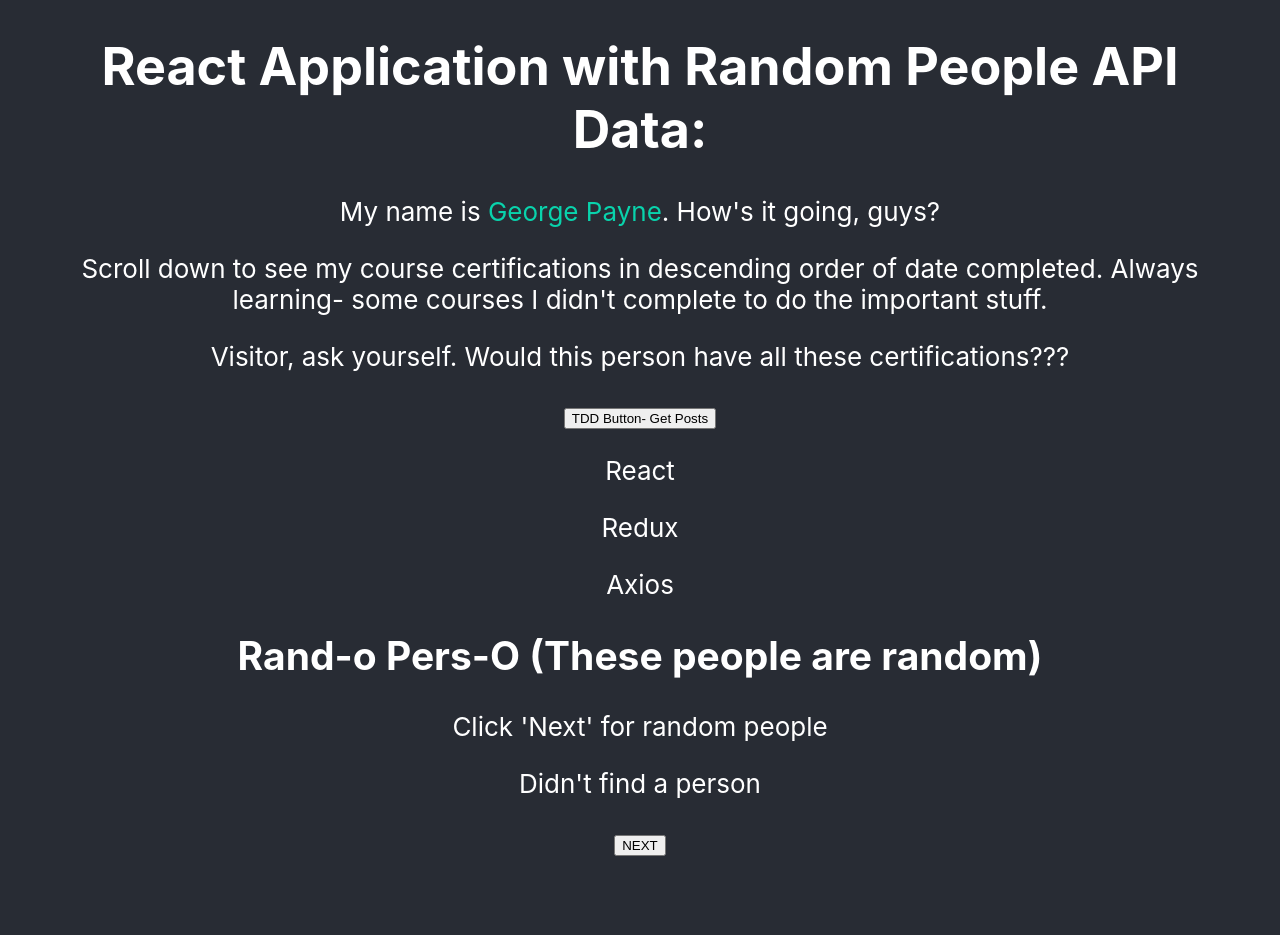
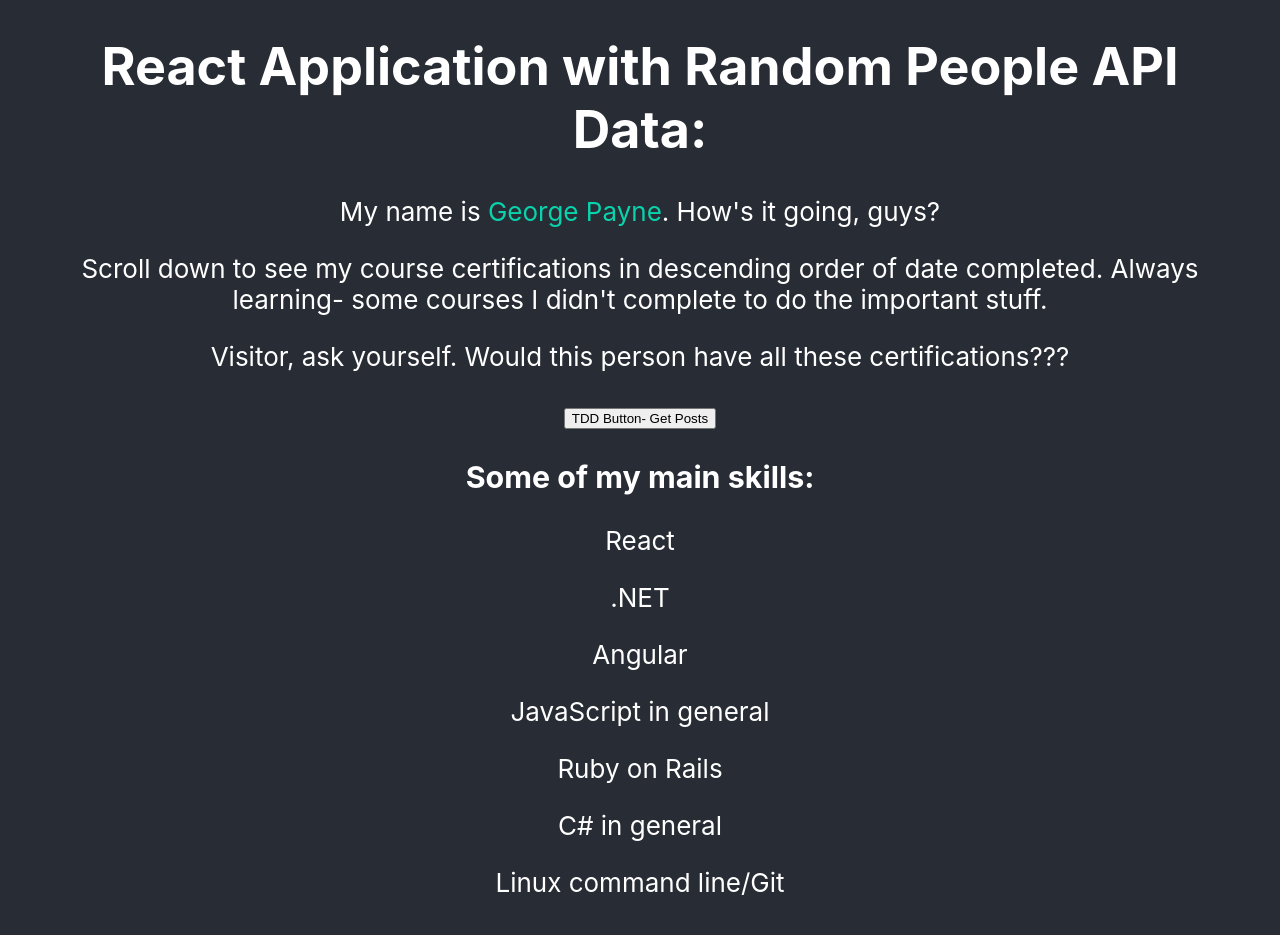
Before and after one commit to GProSoftware828/ReactJestTesting, a React (Create React App) app: page / in a window 1280 px wide. Shown: the top 935 px of the page. Built offline with nearby package versions, Linux system fonts and the light colour scheme; no server answers.

Commit message:
Added a functioning Array.map fn with state

```diff
--- a/src/App.js
+++ b/src/App.js
@@ -31,10 +31,22 @@ export class App extends Component {
           title: 'React'
         },
         {
-          title: 'Redux'
+          title: '.NET'
         },
         {
-          title: 'Axios'
+          title: 'Angular'
+        },
+        {
+          title: 'JavaScript in general'
+        },
+        {
+          title: 'Ruby on Rails'
+        },
+        {
+          title: 'C# in general'
+        },
+        {
+          title: 'Linux command line/Git'
         }
       ]
     };
@@ -44,6 +56,11 @@ export class App extends Component {
   // fetch() {
   //   this.props.fetchPosts();
   // }
+
+  // skillToggle = () => {
+  //   const doesShow = this.state.showSkills;
+  //   this.setState({ showSkills: !doesShow });
+  // };
 
   render() {
     const { props } = this.props;
@@ -57,22 +74,8 @@ export class App extends Component {
       <div className="App">
         <Header />
         <SharedButton {...configButton} />
-        {/* {posts.length > 0 && (
-          <div>
-            {posts.map((post, index) => {
-              const { title, body } = post;
-              const configListItem = {
-                title,
-                desc: body
-              };
-              return <ListItem key={index} {...configListItem} />;
-            })}
-          </div>
-        )} */}
-        {this.state.Data.map((
-          item,
-          index //this works because it has state
-        ) => (
+        <h3>Some of my main skills:</h3>
+        {this.state.Data.map((item, index) => (
           <p>{item.title}</p>
         ))}
         <section className="headline">
@@ -88,6 +91,7 @@ export class App extends Component {
     );
   }
 }
+
 const mapStateToProps = state => {
   return {
     posts: state.posts
```
